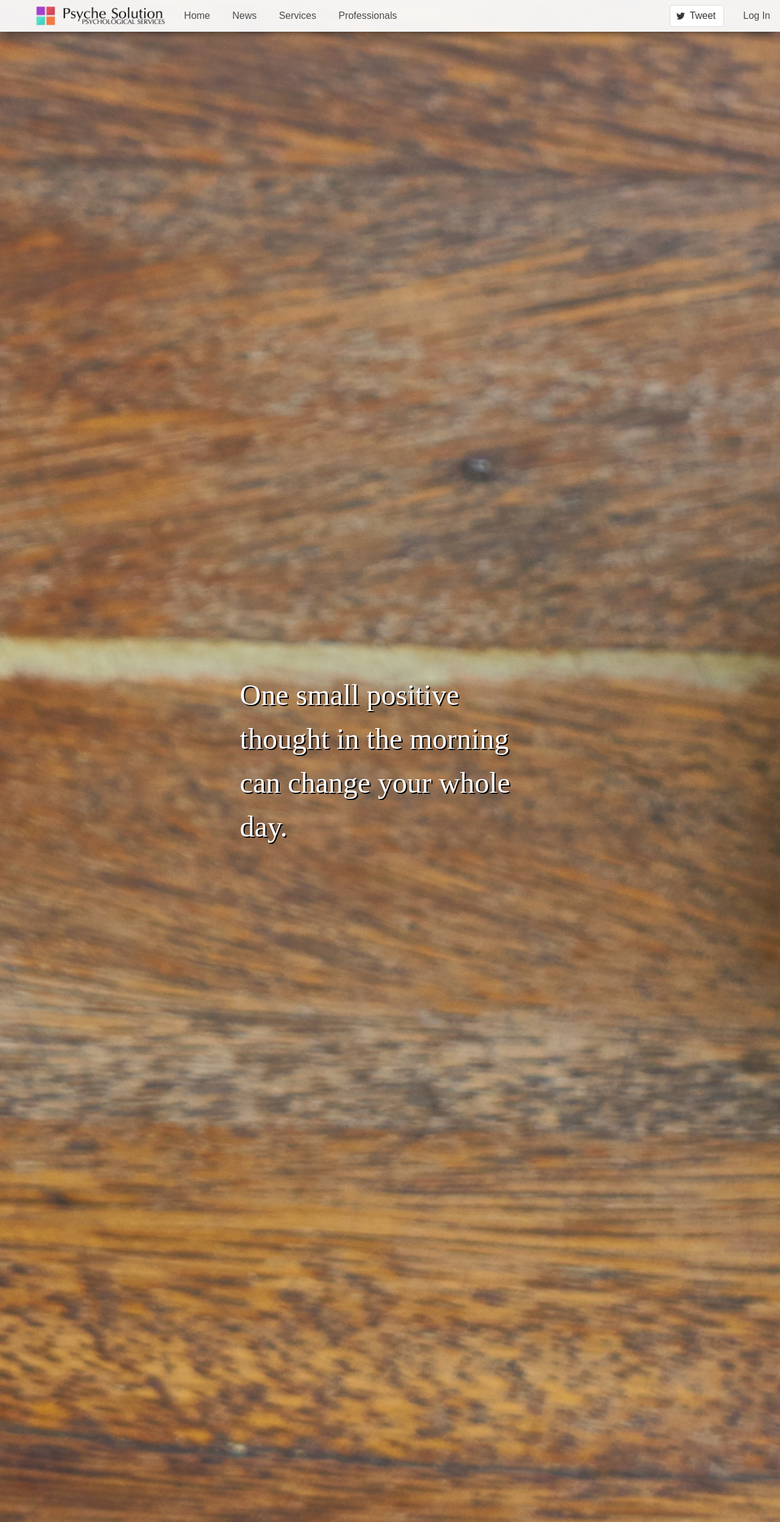
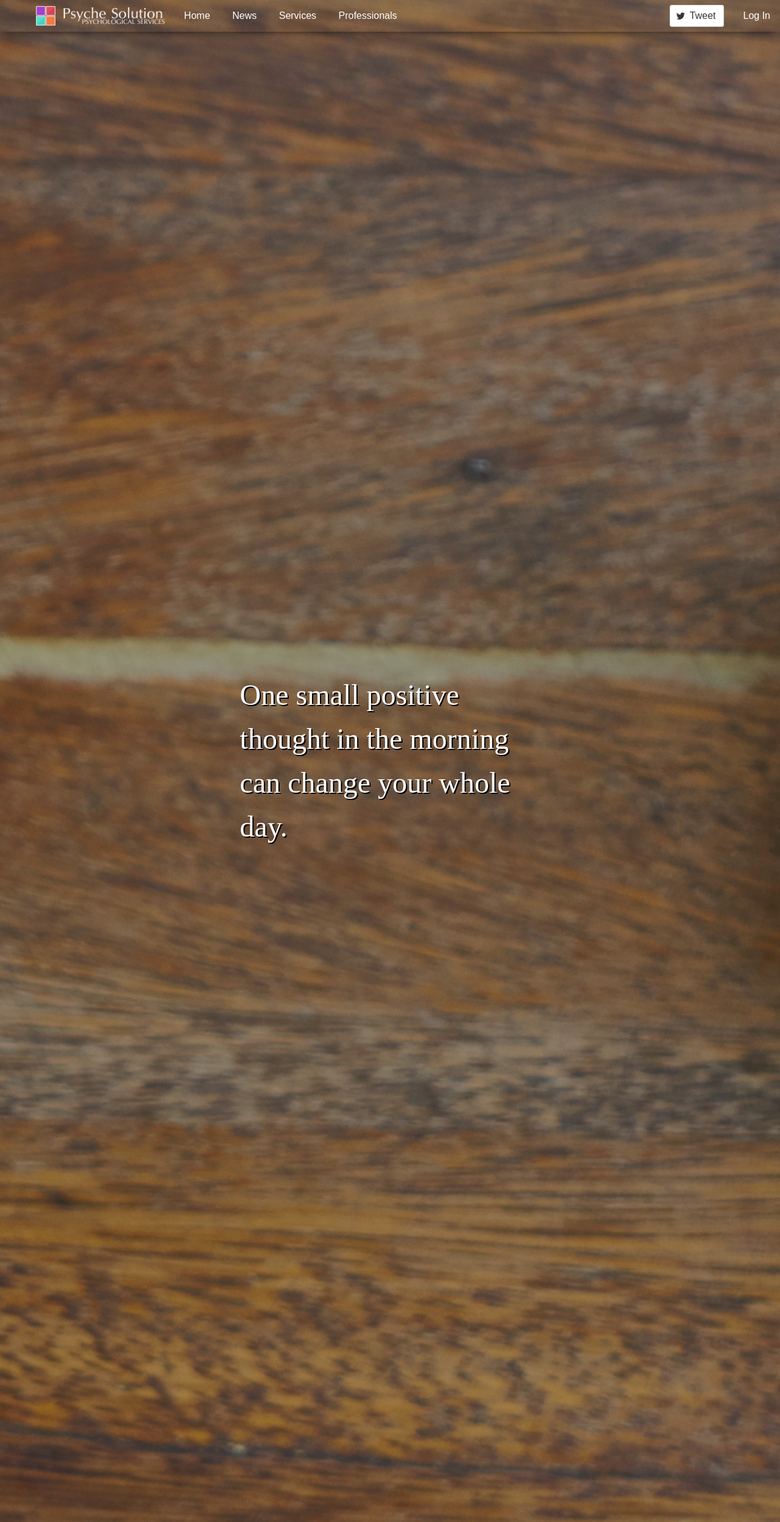
Before and after one commit to bengayanilo/PSPS, a PHP site: page /Web/Homepage/html/index.php in a window 1280 px wide. Shown: the whole page at 61% size. Run offline with PHP 8.4, Linux system fonts and the light colour scheme; some libraries are stand-ins or nearby versions.

Commit message:
updated navbar and banner design

```diff
--- a/Homepage/css/main.css
+++ b/Homepage/css/main.css
@@ -80,7 +80,7 @@ body,html{margin:0;padding:0;}
   /* background-image: url('https://placekitten.com/g/900/700'); */
   /* background: url("../../Static/images/morning-coffee-message-hd-wallpaper.jpg") center center; */
   /* background: url("../../Static/images/Coffee-Wallpaper-43-3840x2160.jpg") center center; */
-  background: url("../../Static/images/background-beverage-breakfast-414645.jpg") center top;
+  background: linear-gradient( rgba(0, 0, 0, 0.25), rgba(0, 0, 0, 0.25) ), url("../../Static/images/background-beverage-breakfast-414645.jpg") center top;
   background-size: cover;
   /* background-size: auto; */
   background-repeat: no-repeat;
@@ -113,21 +113,35 @@ body,html{margin:0;padding:0;}
 }
 
 .navbar {
+    transition: all .5s ease;
+    color: white;
     width: 100%;
+    background-color: rgba(255, 255, 255, 0);
     position: fixed;
     position: -webkit-sticky;
     top: 0px;
-    background-color: rgba(250, 250, 250, 0.95);
+    /* background-color: rgba(250, 250, 250, 0.95); */
     -webkit-box-shadow: 0 5px 15px -8px black;
-    /* background-color: rgb(245, 245, 245); */
 }
 
 .navbar a {
     font-family: "Arial";
 }
 
-.navbar a:hover {
-    color: #4a4a4a;
+/* .navbar-item:hover {
+
+} */
+
+.navbar-item:hover span{
+    color: black;
+}
+
+.navbar .navbarLinks {
+    color: white;
+}
+
+.navbarLinks:hover {
+    color: black !important;
 }
 
 .company-logo {
@@ -200,28 +214,24 @@ body,html{margin:0;padding:0;}
 }
 
 #home-menu:hover {
-    color: #4a4a4a;
     padding: 0.5rem 1rem 0.05rem 1rem ;
     border-bottom: 0.45rem solid#a441d0;
     transition: .3s ease;
 }
 
 #news-menu:hover {
-    color: #4a4a4a;
     padding: 0.5rem 1rem 0.05rem 1rem ;
     border-bottom: 0.45rem solid #e34e61;
 	transition: .3s ease;
 }
 
 #services-menu:hover {
-    color: #4a4a4a;
     padding: 0.5rem 1rem 0.05rem 1rem ;
     border-bottom: 0.45rem solid #4fe2cf;
 	transition: .3s ease;
 }
 
 #professionals-menu:hover {
-    color: #4a4a4a;
     padding: 0.5rem 1rem 0.05rem 1rem ;
     border-bottom: 0.45rem solid #f77841;
 	transition: .3s ease;
--- a/Homepage/html/index.php
+++ b/Homepage/html/index.php
@@ -16,6 +16,7 @@
     <script src="https://ajax.googleapis.com/ajax/libs/jquery/3.3.1/jquery.min.js"></script>
     <!-- <script src="//cdnjs.cloudflare.com/ajax/libs/less.js/3.0.2/less.min.js" ></script> -->
     <script src="../js/main.js"></script>
+    <script src="../../Navbar/js/navbar.js"></script>
 </head>
 <body>
 <!-- <main class="wrapper"> -->
--- a/Navbar/html/_navbar.php
+++ b/Navbar/html/_navbar.php
@@ -2,7 +2,8 @@
                   <!-- <div style="margin: 0 4% auto"> -->
                     <div class="navbar-brand" style="margin-left: 4%">
                       <a class="navbar-item company-logo" id="company-logo" href=<?php //echo ($_SESSION['type']=='admin')?'../../Backend/html/backend-base.php':'../../index.php';?>>
-                        <img src="../../Static/images/logo.png">&nbsp;&nbsp;<img src="../../Static/images/company_name.png">
+                        <!-- <img src="../../Static/images/logo.png">&nbsp;&nbsp;<div id ="navbarLogo"></div> -->
+                        <img src="../../Static/images/logo.png">&nbsp;&nbsp;<img id="navbarLogo" src="../../Static/images/company_name_white.png">
                       </a>
 
                       <a class="navbar-item is-hidden-desktop" href="https://github.com/jgthms/bulma" target="_blank">
@@ -26,16 +27,16 @@
                     <div id="navMenubd-example" class="navbar-menu">
                       <div class="navbar-start" id="centered-menus">
                         <a class="navbar-item" href="#home-section" id="home-menu">
-                          <span class="bd-emoji"></span> &nbsp;Home
+                          <span class="bd-emoji"></span> &nbsp;<span class="navbarLinks">Home</span>
                         </a>
                         <a class="navbar-item" href="#news-section" id="news-menu">
-                          <span class="bd-emoji"></span> &nbsp;News
+                          <span class="bd-emoji"></span> &nbsp;<span class="navbarLinks">News</span>
                         </a>
                         <a class="navbar-item" href="#services-section" id="services-menu">
-                          <span class="bd-emoji"></span> &nbsp;Services
+                          <span class="bd-emoji"></span> &nbsp;<span class="navbarLinks">Services</span>
                         </a>
                         <a class="navbar-item" href="#professionals-section" id="professionals-menu">
-                          <span class="bd-emoji"></span> &nbsp;Professionals
+                          <span class="bd-emoji"></span> &nbsp;<span class="navbarLinks">Professionals</span>
                         </a>
 
                       </div>
@@ -84,7 +85,7 @@
                               </div>';
                       }
                       else{
-                        echo '<a class="navbar-item" href="../../Authentication/Login/index.php">Log In</a>';
+                        echo '<a class="navbar-item navbarLinks" href="../../Authentication/Login/index.php">Log In</a>';
                       }
                     ?>
                   </nav>
--- /dev/null
+++ b/Navbar/js/navbar.js
@@ -0,0 +1,25 @@
+$(document).ready(function(){
+    var navBarHeight = $(".navbar").outerHeight();
+    var scrolledTop = $('.wrapper').scrollTop();
+    $('.wrapper').on('scroll', function() {
+        var navBarHeight = $(".navbar").outerHeight();
+        var scrolledTop = $('.wrapper').scrollTop();
+        if(scrolledTop > navBarHeight && !$(".navbar").data('animated'))
+        {
+            $('.navbar').css('background-color','rgba(250, 250, 250, 0.95)');
+            $('.navbarLinks').css('color', 'black');
+            $('#navbarLogo').attr('src', '../../Static/images/company_name.png');
+            $('.navbar').data('animated', true);
+            return false;
+        }
+        else if(scrolledTop == 0)
+        {
+            $('.navbar').css('background-color','rgba(255, 255, 255, 0)');
+            $('.navbarLinks').css('color', 'white');
+            $('#navbarLogo').attr('src', '../../Static/images/company_name_white.png');
+            $('.navbar').removeData('animated');
+            return false;
+
+        }
+    });
+});
```
